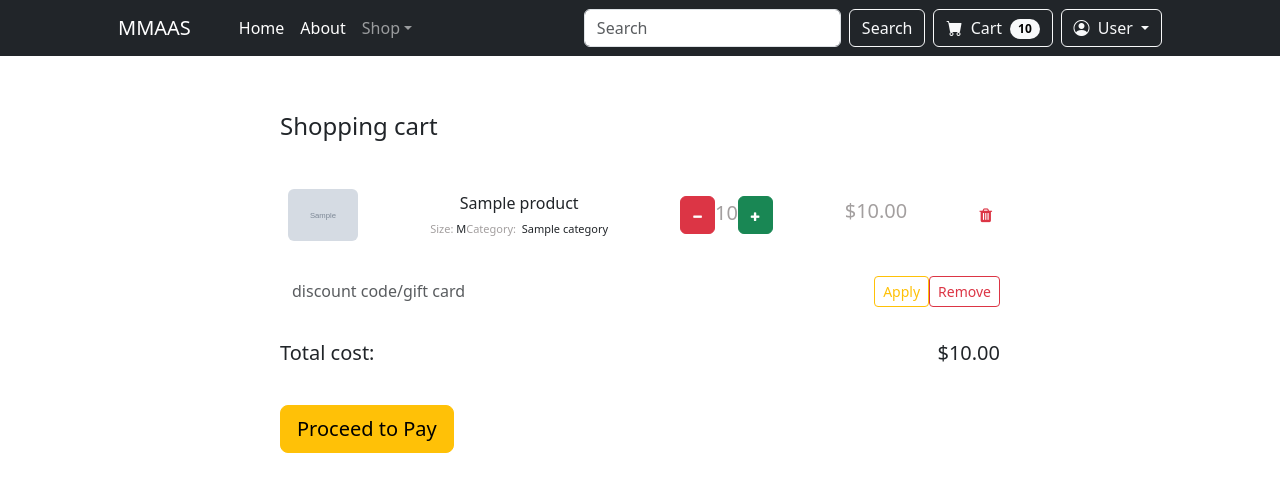
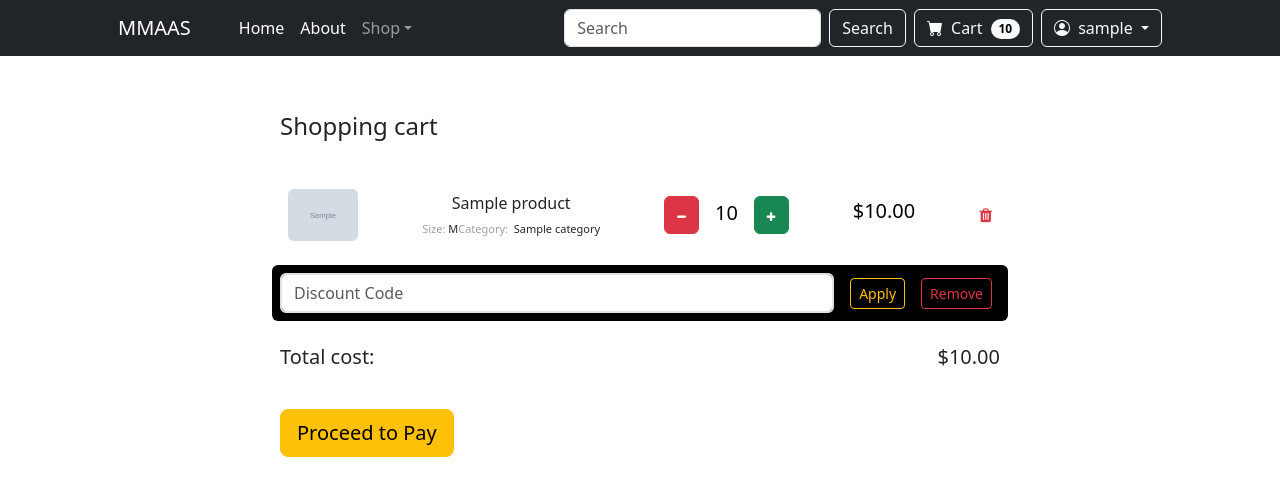
Before and after one commit to mkumm14/online-marketplace-g1, a Django app: page /cart/ in a window 1280 px wide. Shown: the top 496 px of the page. Run offline with Django 4.2, Linux system fonts and the light colour scheme; a user stored in the database is signed in; tables that the repository leaves empty hold one stand-in row (values such as "Sample post"); grey boxes marked "Sample" are stand-in pictures.

Commit message:
Minor Formatting
pretty

```diff
--- a/cart/templates/cart/cart.html
+++ b/cart/templates/cart/cart.html
@@ -32,11 +32,11 @@
                 <div class="d-flex flex-row align-items-center qty">
                     <form method="post" action="{% url 'decrease_cart_item' item.id %}">
                         {% csrf_token %}
-                        <button type="submit" class="btn btn-danger">
+                        <button type="submit" class="btn btn-danger me-3">
                             <i class="fa fa-minus"></i>
                         </button>
                     </form>
-                    <h5 class="text-grey mt-1 mr-1 ml-1">{{ item.quantity }}</h5>
+                    <h5 class="text-black mt-1 mr-1 ml-1 me-3">{{ item.quantity }}</h5>
                     <form method="post" action="{% url 'increase_cart_item' item.id %}">
                         {% csrf_token %}
                         <button type="submit" class="btn btn-success">
@@ -46,9 +46,9 @@
                 </div>
                 <div>
                     {% if item.discounted_price %}
-                    <h5 class="text-grey"><del>${{ item.total_price }}</del> ${{ item.discounted_price }}</h5>
+                    <h5 class="text-black"><del>${{ item.total_price }}</del> ${{ item.discounted_price }}</h5>
                     {% else %}
-                    <h5 class="text-grey">${{ item.total_price }}</h5>
+                    <h5 class="text-black">${{ item.total_price }}</h5>
                     {% endif %}
                 </div>
 
@@ -67,11 +67,11 @@
 
             <form method="post" action="{% url 'apply_discount' %}">
                 {% csrf_token %}
-                <div class="d-flex flex-row align-items-center mt-3 p-2 bg-white rounded">
-                    <input type="text" name="discount_code" class="form-control border-0 gift-card"
-                        placeholder="discount code/gift card">
-                    <button class="btn btn-outline-warning btn-sm ml-2" type="submit">Apply</button>
-                    <a href="{% url 'remove_discount' %}" class="btn btn-outline-danger btn-sm ml-2">Remove</a>
+                <div class="d-flex flex-row align-items-center mt-3 p-2 bg-black rounded">
+                    <input type="text" name="discount_code" class="form-control border-2 gift-card me-3"
+                        placeholder="Discount Code">
+                    <button class="btn btn-outline-warning btn-sm ml-2 me-3" type="submit">Apply</button>
+                    <a href="{% url 'remove_discount' %}" class="btn btn-outline-danger btn-sm ml-2 me-2">Remove</a>
 
                 </div>
             </form>
--- a/product/templates/product/all_products.html
+++ b/product/templates/product/all_products.html
@@ -36,12 +36,15 @@
                                                 <h5 class="fw-bolder">{{product.name}}</h5>
                                                 <!-- Product price-->
                                                 ${{product.price}}
+                                                <h5 class="fw-normal fs-6">
+                                                    Remaining: {{product.quantity}}
+                                                </h5>
                                             </div>
                                         </div>
                                         <!-- Product actions-->
                                         <div class="card-footer p-4 pt-0 border-top-0 bg-transparent">
                                             <div class="text-center"><a class="btn btn-outline-success mt-auto" href="{% url 'product-page' product.id %}">View</a></div>
-                                            <div class="text-center"><a class="btn btn-outline-dark mt-auto" href="{% url 'add_to_cart' product.id %}">Add to Cart</a></div>
+                                            <div class="text-center"><a class="btn btn-outline-dark mt-2" href="{% url 'add_to_cart' product.id %}">Add to Cart</a></div>
                                         </div>
                                     </div>
                                 </div>
--- a/templates/base.html
+++ b/templates/base.html
@@ -112,7 +112,7 @@
                 <div class="dropdown">
                     <button type="button" class="btn btn-outline-light ms-2 dropdown-toggle" data-bs-toggle="dropdown">
                         <i class="bi bi-person-circle me-1"></i>
-                        User
+                        {{user.username}}
                     </button>
                     <ul class="dropdown-menu">
                         <li><a class="dropdown-item" href="{% url 'main:home' %}">Home</a></li>
```
Also changed, not shown: product/templates/product/product.html (+6 -3 lines).
